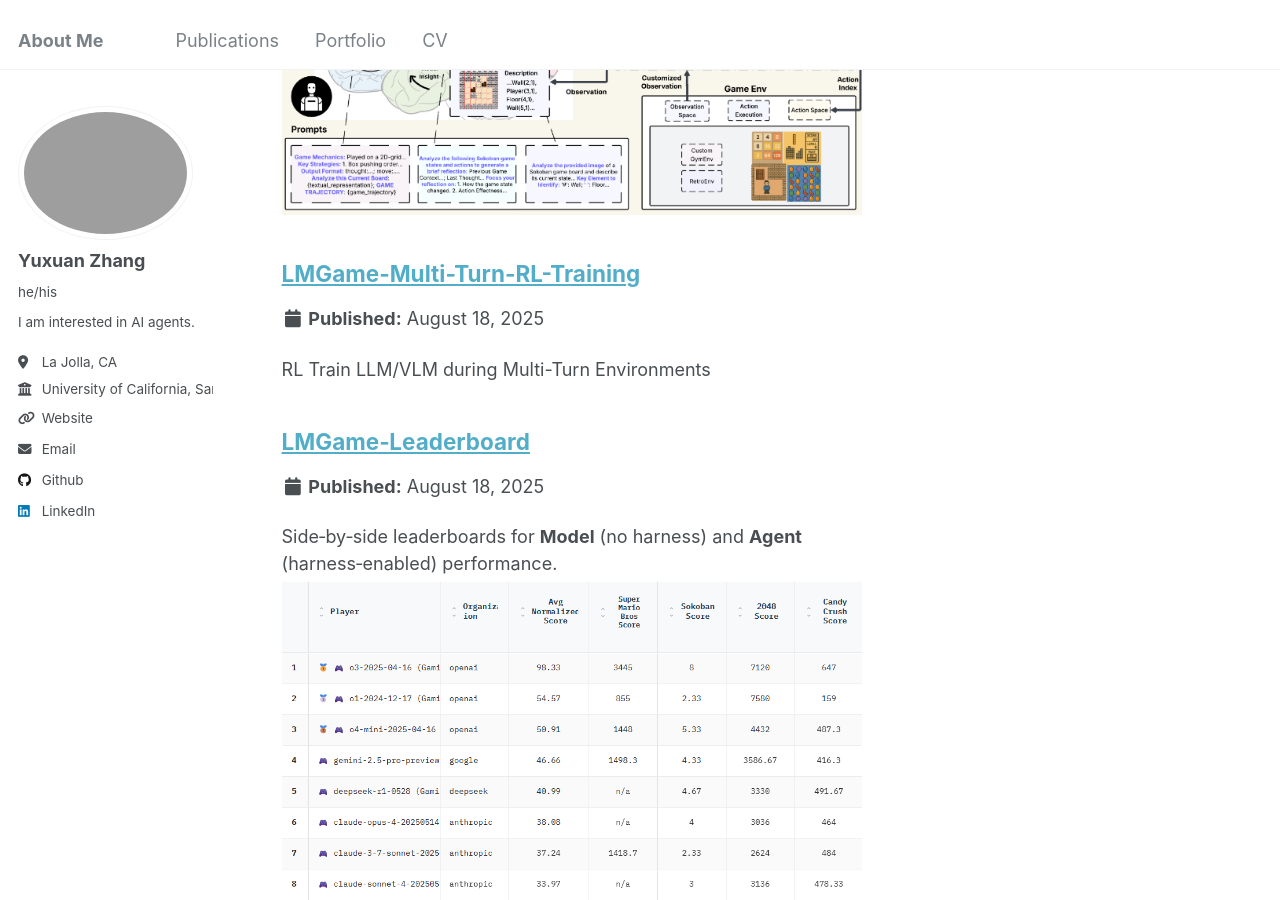
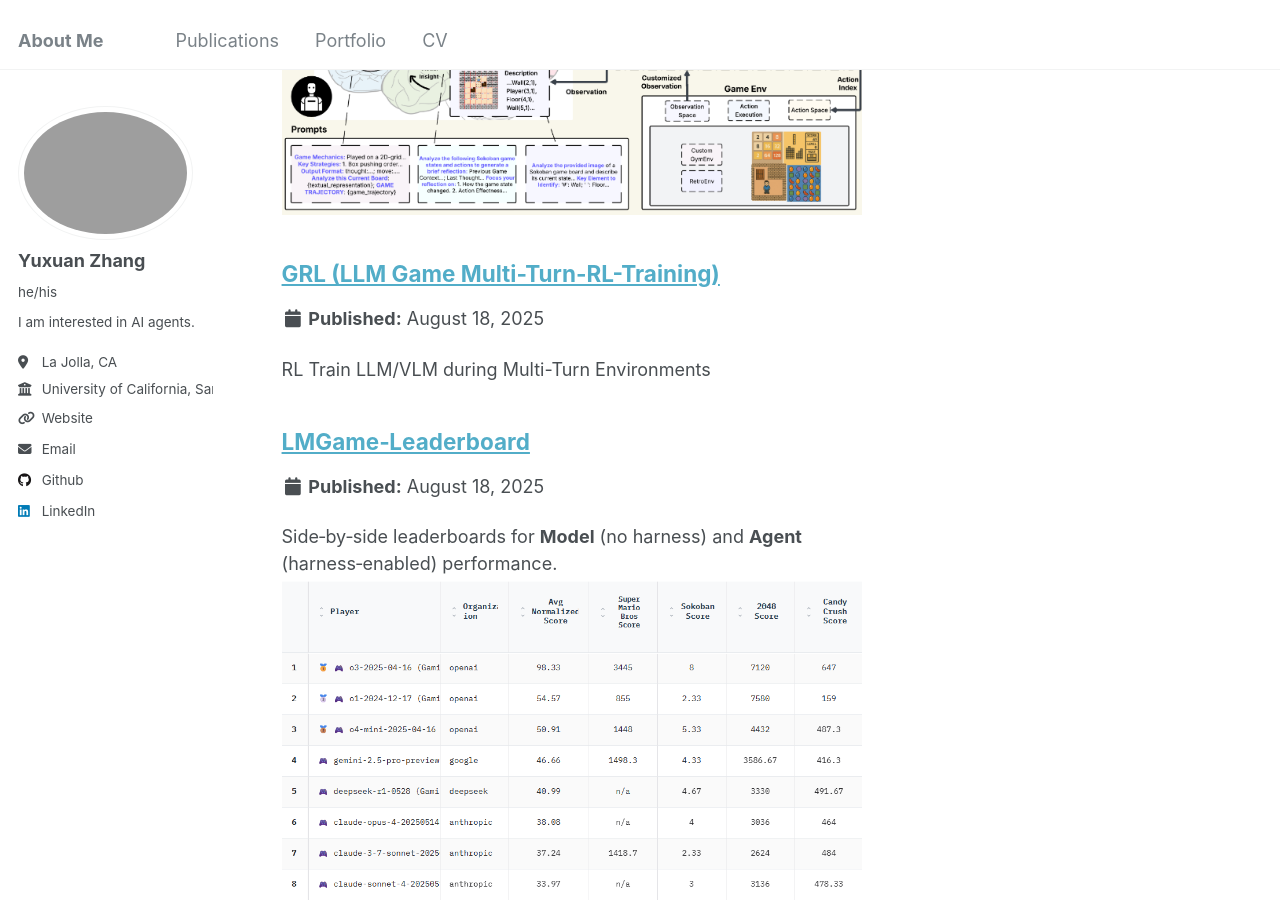
Before and after one commit to Yuxuan-Zhang-Dexter/Yuxuan-Zhang-Dexter.github.io, a Jekyll site: the page built from _pages/portfolio.html, in a window 1280 px wide and 900 px high, scrolled down 367 px. Built offline with Jekyll 4.4.1, drawn with Linux system fonts in a browser that asks for light colours.

Commit message:
update my rl training repo link

```diff
--- a/_portfolio/portfolio-2.md
+++ b/_portfolio/portfolio-2.md
@@ -1,10 +1,10 @@
 ---
-title: "LMGame-Multi-Turn-RL-Training"
+title: "GRL (LLM Game Multi-Turn-RL-Training)"
 excerpt: "RL Train LLM/VLM during Multi-Turn Environments"
 collection: portfolio
 ---
 
-[GitHub Repository](https://github.com/mignonjia/lmgame_train_reorg)
+[GitHub Repository](https://github.com/lmgame-org/GRL/tree/main)
 
 A framework for multi‑turn reinforcement‑learning (RL) training of LLM/VLM agents in interactive environments.:contentReference[oaicite:0]{index=0}
 
```
Also changed, not shown: _pages/about.md (+1 -1 lines).
